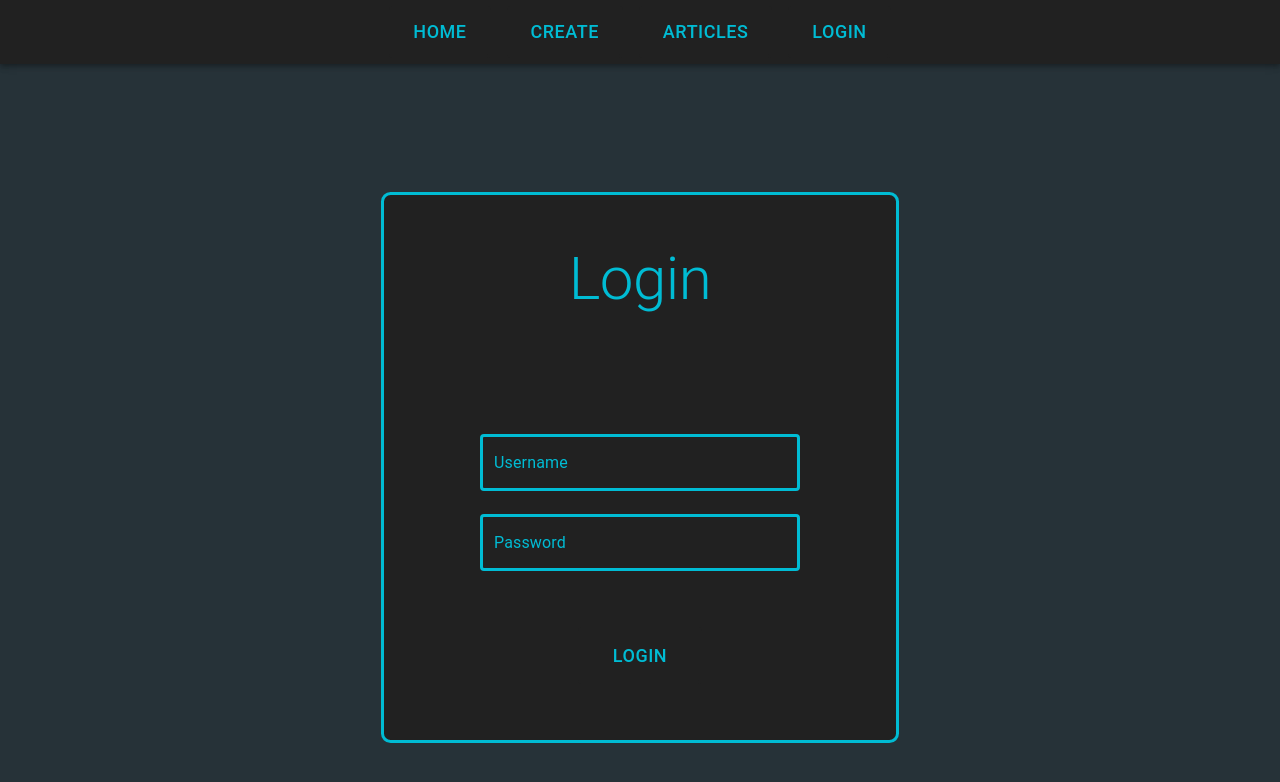
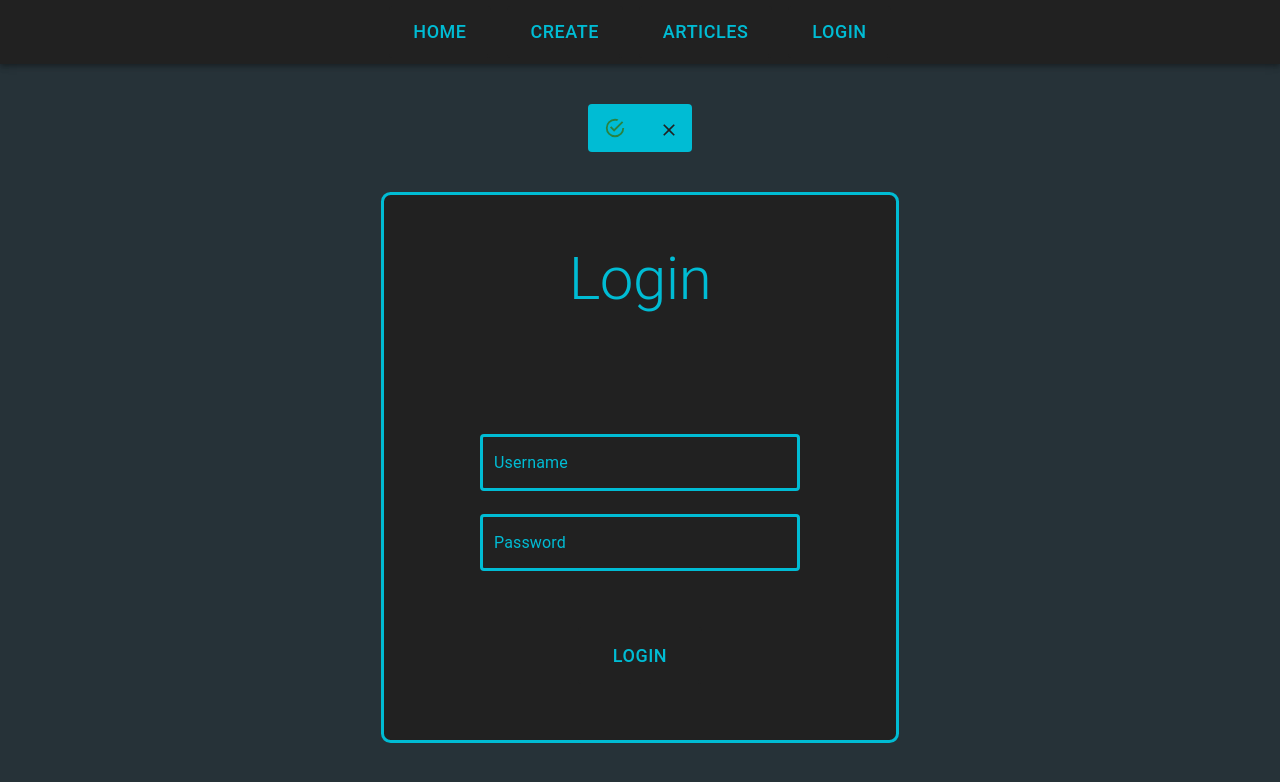
Before and after one commit to FearlessFerris/QuickWiki, a React (Create React App) app in the folder quickwiki-frontend/: page /user/login in a window 1280 px wide. Shown: the top 782 px of the page. Built offline with nearby package versions, Linux system fonts and the light colour scheme.

Commit message:
Added Alert Context Functionality

```diff
--- /dev/null
+++ b/quickwiki-frontend/src/components/Alert.js
@@ -0,0 +1,52 @@
+// Alert Component Implementation
+
+
+// Dependencies
+import React, { useState, useContext, useEffect, createContext } from 'react';
+import { Alert, Snackbar, Typography } from '@mui/material';
+
+
+// Components & Necessary Files
+import { useAlert } from './ContextDirectory.js/AlertContext';
+
+
+// Alert Component
+function AlertComponent() {
+
+    const { alert, hideAlert } = useAlert();
+
+    return(
+        <Snackbar
+            open = { !!alert }
+            autoHideDuration = { 6000 }
+            onClose = { hideAlert }
+            anchorOrigin = {{ vertical: 'top', horizontal: 'center' }}
+            style = {{
+                marginTop: '5rem'
+            }}
+        >
+            { alert && (
+                <Alert
+                    onClose={hideAlert}
+                    severity={alert.type}
+                    sx={{
+                        alignItems: 'center',
+                        color: '#212121',
+                        backgroundColor: '#00bcd4',
+                        fontSize: '1.3rem',
+                        textAlign: 'center',
+                        width: 'auto',
+                        '& .MuiAlert-message': {
+                            width: '100%',
+                            textAlign: 'center',
+                        }
+                    }}
+                >
+                { alert.message }
+                </Alert>
+            )}
+        </Snackbar>
+    )
+}
+
+export default AlertComponent;
--- a/quickwiki-frontend/src/components/App.js
+++ b/quickwiki-frontend/src/components/App.js
@@ -12,12 +12,18 @@ import Home from './Home';
 import CreateUserForm from './CreateUser';
 import Login from './Login';
 import Navbar from './Navbar';
+import AlertComponent from './Alert';
 import '../static/App.css';
+
+
+// Context Providers
+import { AlertProvider } from './ContextDirectory.js/AlertContext';
 
 
 // QuickWiki Component
 function App() {
   return (
+    <AlertProvider>
     <div className = "App">
       <Router>
       <Navbar />
@@ -27,7 +33,9 @@ function App() {
           <Route exact path = '/user/login' element = { <Login /> } />
         </Routes>
       </Router>
+      <AlertComponent />
     </div>
+    </AlertProvider>
   );
 }
 
--- /dev/null
+++ b/quickwiki-frontend/src/components/ContextDirectory.js/AlertContext.js
@@ -0,0 +1,39 @@
+// Alert Context Implementation
+
+
+// Dependencies
+import React, { createContext, useState, useEffect, useContext } from 'react';
+
+
+// Components & Necessary Files
+
+
+/* Alert Context
+
+    - Purpose of this ALert Context is to wrap around my current main application in
+      order to have access to alerts and alert notifications in all components
+*/
+
+// Create the Alert Context
+const AlertContext = createContext();
+
+export const AlertProvider = ({ children }) => {
+
+    const [ alert, setAlert ] = useState({});
+
+    const displayAlert = ( message, type = 'info' ) => {
+        setAlert({ message, type });
+    }
+
+    const hideAlert = () => {
+        setAlert( null );
+    }
+
+    return(
+        <AlertContext.Provider value = {{ alert, displayAlert, hideAlert }} >
+            { children }
+        </AlertContext.Provider>
+    )
+}
+
+export const useAlert = () => useContext( AlertContext );
--- a/quickwiki-frontend/src/components/CreateUser.js
+++ b/quickwiki-frontend/src/components/CreateUser.js
@@ -3,11 +3,13 @@
 
 // Dependencies
 import React, { useState, useEffect } from 'react';
+import { useNavigate } from 'react-router-dom';
 import { Alert, Box, Button, Input, TextField, PasswordField, Typography } from '@mui/material';
 
 
 // Components & Necessary Files
 import apiClient from '../api/apiClient';
+import { useAlert } from './ContextDirectory.js/AlertContext';
 
 
 // Create User Component
@@ -21,7 +23,10 @@ function CreateUserForm() {
         email: '',
         imageUrl: '',
         uploadImage: ''
-    })
+    });
+
+    const navigate = useNavigate();
+    const { displayAlert } = useAlert();
 
     const handleChange = ( e ) => {
         const { name, value } = e.target;
@@ -61,7 +66,7 @@ function CreateUserForm() {
             }
 
             const response = await apiClient.post('/create', formData);
-            localStorage.setItem( 'userCreatedAlert', 'true' )
+            displayAlert( `User ${ formData.username } Successfully Created!`, 'success' )
             console.log(response.data);
             setFormData({
                 username: '',
@@ -72,6 +77,7 @@ function CreateUserForm() {
                 uploadImage: ''
             });
             setErrors({});
+            navigate( '/user/login' );
         } catch (error) {
             console.error('Error Creating User Profile:', error.message);
             if (error.response && error.response.status === 400) {
--- a/quickwiki-frontend/src/components/Home.js
+++ b/quickwiki-frontend/src/components/Home.js
@@ -2,7 +2,7 @@
 
 
 // Dependencies
-import React, { useState } from 'react';
+import React, { useState, useEffect } from 'react';
 import { Alert, Box, Button, TextField } from '@mui/material';
 
 // Components & Necessary Files
@@ -16,8 +16,9 @@ function Home() {
     const [ alerts, setAlerts ] = useState({});
 
     useEffect( () => {
+        console.log( localStorage.getItem( 'userCreatedAlert' ) );
+    });
 
-    })
     return(
         <div className = 'home-container'>
             <div className = 'centered'>
--- a/quickwiki-frontend/src/components/Login.js
+++ b/quickwiki-frontend/src/components/Login.js
@@ -9,14 +9,19 @@ import apiClient from '../api/apiClient';
 
 
 // Components & Necessary Files
+import { useAlert } from './ContextDirectory.js/AlertContext';
+
+
+// Login Component
 function Login() {
 
-    const navigate = useNavigate();
     const [ errors, setErrors ] = useState({});
     const [ formData, setFormData ] = useState({
         username: '',
         password: ''
     });
+    const navigate = useNavigate();
+    const { displayAlert } = useAlert();
 
     const handleChange = ( e ) => {
         const { name, value } = e.target;
@@ -45,11 +50,11 @@ function Login() {
         }
         try{
             const response = await apiClient.post( '/login', formData )
+            console.log( response )
             console.log( response.data );
             console.log( formData );
-            console.log( response.data.ok );
-            if( response.ok ){
-                localStorage.setItem( 'userSessionToken', response.data.session_token )
+            if( response.status === 200 ){
+                displayAlert( `Welcome back ${ formData.username }, hope you are well today!`, 'success' );
                 setFormData({
                     username: '',
                     password: ''
--- a/quickwiki-frontend/src/static/App.css
+++ b/quickwiki-frontend/src/static/App.css
@@ -8,5 +8,4 @@ body {
     display: flex;
     flex-direction: column;
     justify-content: center;
-    /* width: auto; */
 }
```
